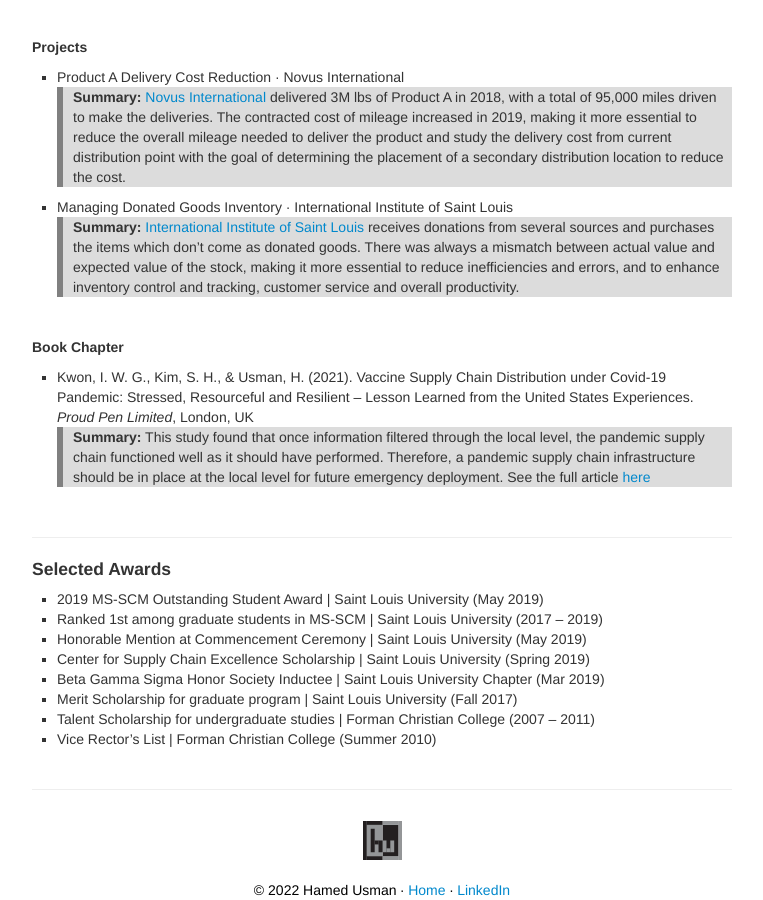
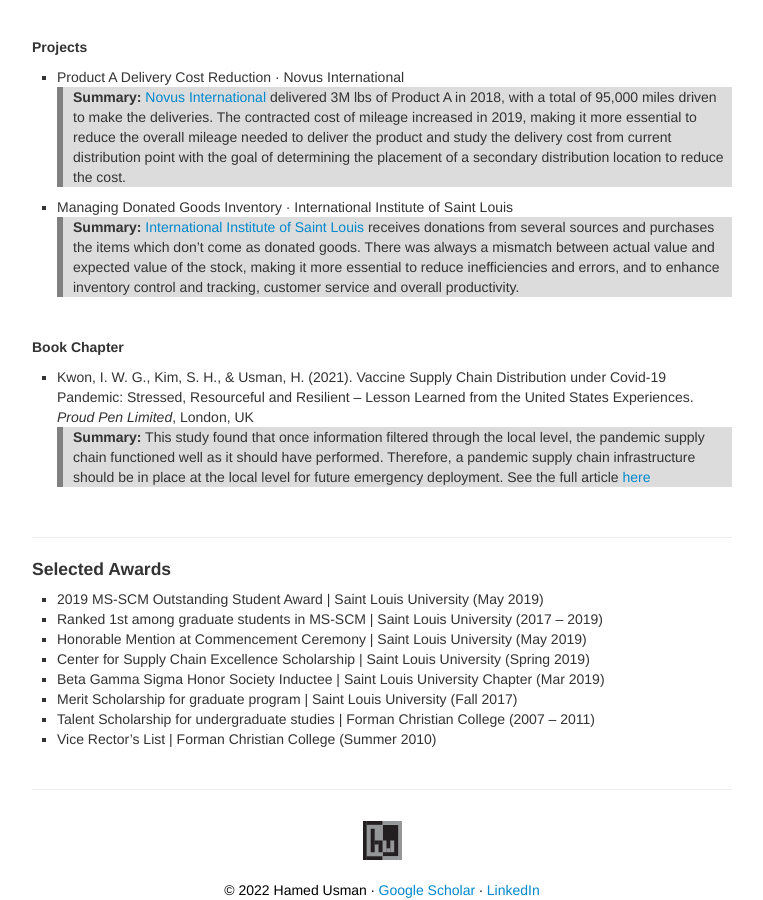
Before and after one commit to hamedusman/hamedusman.github.io, a Jekyll site: the page built from index.md, in a window 1280 px wide and 900 px high, scrolled down 664 px. Shown: the whole window, without its empty margins (258-1021 px from the left). Built offline with Jekyll 4.4.1, drawn with Linux system fonts in a browser that asks for light colours.

Commit message:
Update default.html

```diff
--- a/_includes/themes/twitter/default.html
+++ b/_includes/themes/twitter/default.html
@@ -62,7 +62,8 @@
     <footer class ="footer">
       <div id="hu"><img src="../assets/hu.svg"/></div><br>
       <p>&copy; <script>document.write(new Date().getFullYear())</script> Hamed Usman ∙
-      <a href="http://hamedusman.github.io">Home</a> ∙
+      <!--<a href="http://hamedusman.github.io">Home</a> ∙ -->
+      <a href="https://scholar.google.com/citations?hl=en&user=wVuB9pAAAAAJ" rel="noopener noreferrer" target="_blank">Google Scholar</a> ∙
       <a href="https://linkedin.com/in/hamedusman" rel="noopener noreferrer" target="_blank">LinkedIn</a> <!--∙
       <!--<a href="mailto:">Email</a></p>-->
     </footer>
```
